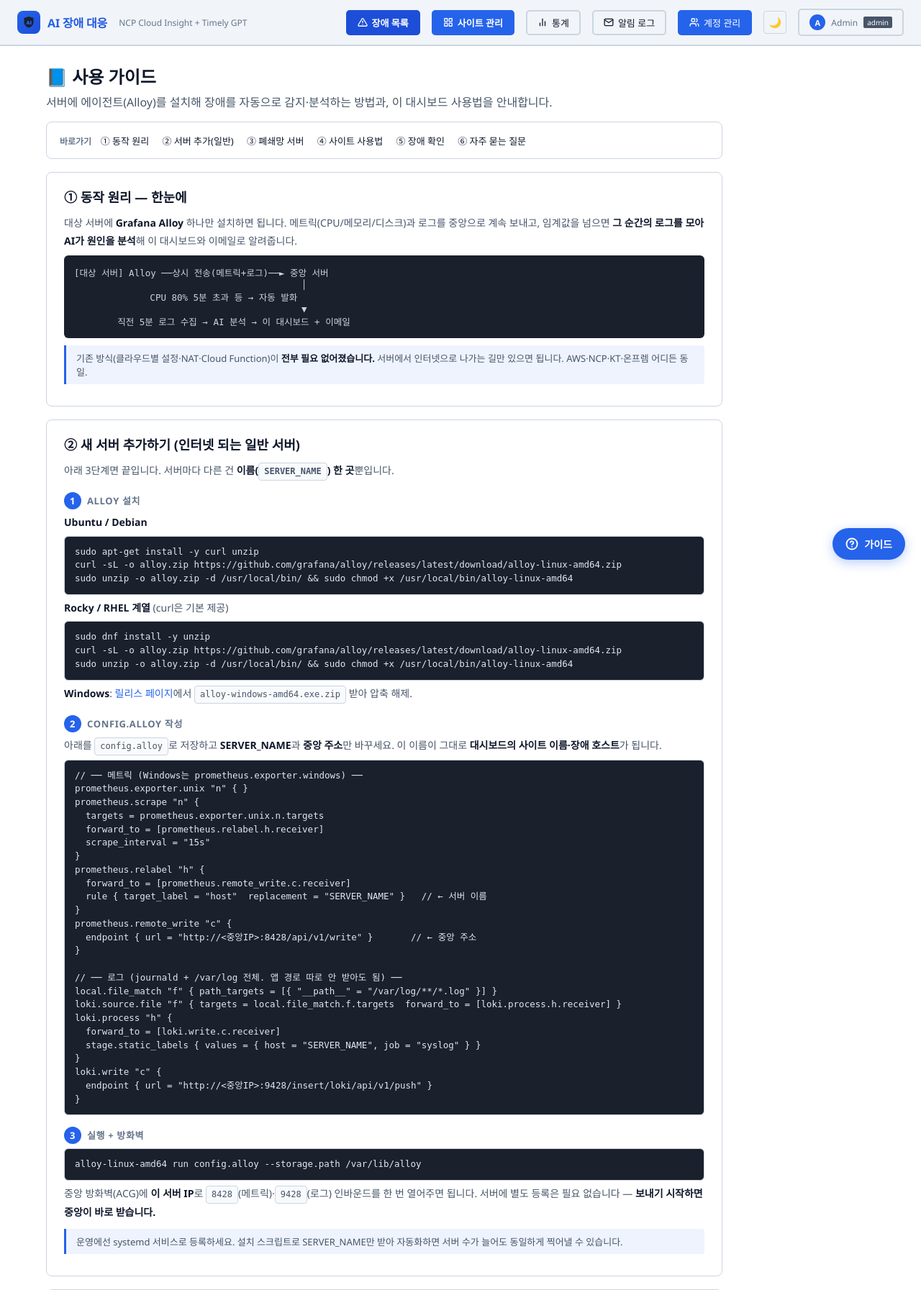
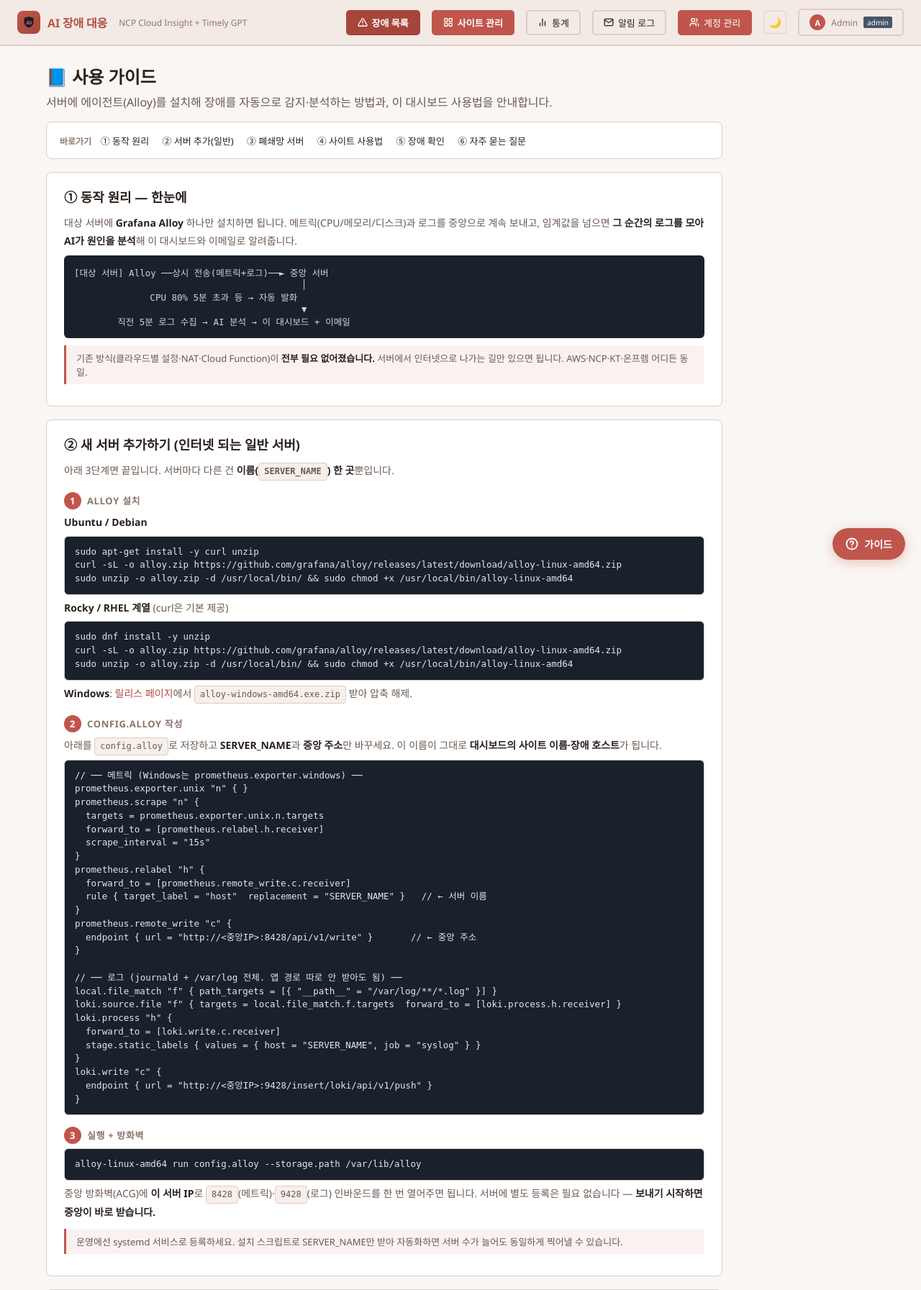
Before and after one commit to Soojong94/ai-incident-response, a FastAPI app: page /guide in a window 1280 px wide. Shown: the top 1793 px of the page at 72% size. Run offline with FastAPI, Linux system fonts and the light colour scheme; the visitor is signed in with stand-in values (Sample User, id 1).

Commit message:
Theme: switch to warm off-white + soft red (brick/coral) — easier on eyes
쨍한 흰색+파랑이 눈 피로 → 따뜻한 오프화이트(#faf6f3) 바탕 + 약간 붉은(코랄/벽돌 #c0564b) 강조.
base/login/guide/detail/index/site_detail/sites 전반 파랑→붉은 계열 치환. 다크도 웜톤.
(stats 차트·일부 admin 상태색은 후속)

Co-Authored-By: Claude Opus 4.8 (1M context) <noreply@anthropic.com>

```diff
--- a/src/ui/templates/base.html
+++ b/src/ui/templates/base.html
@@ -18,46 +18,46 @@
   </script>
   <style>
     /* ── Theme variables ────────────────────────────────────────────── */
-    /* 흰색 + 파랑 + 중립 회색만. 기본(:root) = 흰색 테마 */
+    /* 따뜻한 오프화이트 + 붉은(벽돌/코랄) 계열. 기본(:root) = 밝은 테마 */
     :root, [data-theme="light"] {
-      --bg:           #ffffff;
-      --nav-bg:       #f1f5f9;
+      --bg:           #faf6f3;
+      --nav-bg:       #f3eae5;
       --card-bg:      #ffffff;
-      --card-bg-alt:  #f8fafc;
-      --border:       #cbd5e1;
-      --border-soft:  #e2e8f0;
-      --text:         #0f172a;
-      --text-muted:   #475569;
-      --text-subtle:  #64748b;
-      --text-faint:   #94a3b8;
-      --link:         #2563eb;
+      --card-bg-alt:  #f7efea;
+      --border:       #ddcdc6;
+      --border-soft:  #ece1db;
+      --text:         #2b211d;
+      --text-muted:   #6b5950;
+      --text-subtle:  #8a766c;
+      --text-faint:   #b6a69c;
+      --link:         #b04a3f;
       --input-bg:     #ffffff;
-      --code-bg:      #eff6ff;
-      --row-hover:    #f1f5f9;
-      --primary:      #2563eb;
-      --primary-hover:#1d4ed8;
-      --danger:       #1d4ed8;
-      --accent:       #2563eb;
+      --code-bg:      #f3eae5;
+      --row-hover:    #f7efea;
+      --primary:      #c0564b;
+      --primary-hover:#a64539;
+      --danger:       #b03a2e;
+      --accent:       #c0564b;
     }
     [data-theme="dark"] {
-      --bg:           #0b1220;
-      --nav-bg:       #0f172a;
-      --card-bg:      #0f172a;
-      --card-bg-alt:  #0b1220;
-      --border:       #334155;
-      --border-soft:  #1e293b;
-      --text:         #e2e8f0;
-      --text-muted:   #94a3b8;
-      --text-subtle:  #64748b;
-      --text-faint:   #475569;
-      --link:         #60a5fa;
-      --input-bg:     #0b1220;
-      --code-bg:      #1e293b;
-      --row-hover:    #1e293b;
-      --primary:      #2563eb;
-      --primary-hover:#1d4ed8;
-      --danger:       #60a5fa;
-      --accent:       #60a5fa;
+      --bg:           #1c1715;
+      --nav-bg:       #241d1a;
+      --card-bg:      #241d1a;
+      --card-bg-alt:  #1c1715;
+      --border:       #4a3d38;
+      --border-soft:  #2e2521;
+      --text:         #f0e6e1;
+      --text-muted:   #c0aaa0;
+      --text-subtle:  #9a857b;
+      --text-faint:   #6b5950;
+      --link:         #e2897d;
+      --input-bg:     #1c1715;
+      --code-bg:      #2e2521;
+      --row-hover:    #2e2521;
+      --primary:      #c0564b;
+      --primary-hover:#a64539;
+      --danger:       #e2897d;
+      --accent:       #e2897d;
     }
 
     * { box-sizing: border-box; margin: 0; padding: 0; }
@@ -130,12 +130,12 @@
     }
     .nav-btn-primary  { background: var(--primary); color: white; border-color: var(--primary); }
     .nav-btn-primary:hover  { background: var(--primary-hover); border-color: var(--primary-hover); text-decoration: none; }
-    .nav-btn-accent   { background: #2563eb; color: #ffffff; border-color: #2563eb; font-weight: 600; }
-    .nav-btn-accent:hover { background: #1d4ed8; border-color: #1d4ed8; text-decoration: none; color: #fff; }
+    .nav-btn-accent   { background: #c0564b; color: #ffffff; border-color: #c0564b; font-weight: 600; }
+    .nav-btn-accent:hover { background: #a64539; border-color: #a64539; text-decoration: none; color: #fff; }
     .nav-btn-outline  { background: transparent; color: var(--text); border-color: var(--border); }
     .nav-btn-outline:hover { background: var(--row-hover); border-color: var(--primary); text-decoration: none; }
-    .nav-btn-danger   { background: #1d4ed8; color: white; border-color: #1d4ed8; font-weight: 600; }
-    .nav-btn-danger:hover { background: #1e40af; border-color: #1e40af; color: white; text-decoration: none; }
+    .nav-btn-danger   { background: #a64539; color: white; border-color: #a64539; font-weight: 600; }
+    .nav-btn-danger:hover { background: #8f3a30; border-color: #8f3a30; color: white; text-decoration: none; }
 
     .brand {
       display: inline-flex; align-items: center; gap: 10px;
@@ -145,13 +145,13 @@
     .brand .logo {
       display: inline-flex; align-items: center; justify-content: center;
       width: 32px; height: 32px; border-radius: 8px;
-      background: linear-gradient(135deg, #2563eb 0%, #1d4ed8 100%);
+      background: linear-gradient(135deg, #c0564b 0%, #a64539 100%);
       color: #1a202c;
     }
     [data-theme="dark"] .brand .logo { color: #1a1d2e; }
     .brand .title {
       font-size: 16px; font-weight: 700; letter-spacing: -0.01em;
-      background: linear-gradient(135deg, #2563eb 0%, #1d4ed8 100%);
+      background: linear-gradient(135deg, #c0564b 0%, #a64539 100%);
       -webkit-background-clip: text; background-clip: text; color: transparent;
     }
 
@@ -284,8 +284,8 @@
   {% if current_user %}
   <style>
     .help-fab { position: fixed; right: 22px; bottom: 22px; z-index: 900; display: flex; align-items: center; gap: 8px;
-      padding: 12px 18px; border-radius: 999px; background: #2563eb; color: #ffffff; font-weight: 800; font-size: 14px;
-      box-shadow: 0 4px 16px rgba(37,99,235,.32); text-decoration: none; transition: filter .12s, transform .12s; }
+      padding: 12px 18px; border-radius: 999px; background: #c0564b; color: #ffffff; font-weight: 800; font-size: 14px;
+      box-shadow: 0 4px 16px rgba(192,86,75,.32); text-decoration: none; transition: filter .12s, transform .12s; }
     .help-fab:hover { filter: brightness(1.08); transform: translateY(-1px); text-decoration: none; color: #ffffff; }
   </style>
   <a href="/guide" class="help-fab" title="에이전트 설치 & 사이트 사용 가이드">
--- a/src/ui/templates/detail.html
+++ b/src/ui/templates/detail.html
@@ -64,7 +64,7 @@ async function reanalyze(id) {
   <div style="display:grid; grid-template-columns:1fr 1fr; gap:16px; margin-bottom:16px;">
     <div>
       <h3>원인 분류</h3>
-      <p style="font-size:15px; color:#1d4ed8; font-weight:700;">{{ analysis.cause_category }}</p>
+      <p style="font-size:15px; color:#a64539; font-weight:700;">{{ analysis.cause_category }}</p>
     </div>
     <div>
       <h3>심각도</h3>
@@ -105,7 +105,7 @@ async function reanalyze(id) {
     <div style="display:flex; gap:8px; align-items:center;">
       <button id="fb-up" class="icon-btn{% if feedback and feedback.rating == 'up' %} active{% endif %}"
               onclick="setFeedback('up')"
-              style="{% if feedback and feedback.rating == 'up' %}background:#2563eb; color:#ffffff; border-color:#2563eb;{% endif %}">
+              style="{% if feedback and feedback.rating == 'up' %}background:#c0564b; color:#ffffff; border-color:#c0564b;{% endif %}">
         👍 정확함
       </button>
       <button id="fb-down" class="icon-btn{% if feedback and feedback.rating == 'down' %} active{% endif %}"
@@ -214,7 +214,7 @@ async function saveFeedbackComment() {
         <td style="font-size:13px;">{{ n.recipient_label }}</td>
         <td>
           {% if n.status == 'sent' %}
-            <span style="color:#2563eb; font-size:12px;">● sent</span>
+            <span style="color:#c0564b; font-size:12px;">● sent</span>
           {% else %}
             <span style="color:#64748b; font-size:12px;">● failed</span>
           {% endif %}
--- a/src/ui/templates/guide.html
+++ b/src/ui/templates/guide.html
@@ -12,9 +12,9 @@
   .g-card p, .g-card li { color: var(--text-muted); font-size: 14px; line-height: 1.75; }
   .g-card strong { color: var(--text); }
   .g-card pre { background: #1a202c; color: #e2e8f0; padding: 12px 14px; border-radius: 6px; overflow-x: auto; font-size: 12.5px; line-height: 1.5; margin: 6px 0; }
-  .g-step { display:inline-flex; background: #2563eb; color:#ffffff; font-weight:800; border-radius: 50%; width: 24px; height: 24px; align-items:center; justify-content:center; margin-right: 8px; font-size: 13px; }
+  .g-step { display:inline-flex; background: #c0564b; color:#ffffff; font-weight:800; border-radius: 50%; width: 24px; height: 24px; align-items:center; justify-content:center; margin-right: 8px; font-size: 13px; }
   .g-flow { background: #1a202c; color:#cbd5e0; padding: 14px; border-radius: 6px; font-family: monospace; font-size: 12.5px; white-space: pre; overflow-x:auto; margin: 8px 0; }
-  .g-note { border-left: 3px solid #2563eb; padding: 8px 14px; margin: 10px 0; color: var(--text-muted); font-size: 13px; background: rgba(37,99,235,.08); border-radius: 0 4px 4px 0; }
+  .g-note { border-left: 3px solid #c0564b; padding: 8px 14px; margin: 10px 0; color: var(--text-muted); font-size: 13px; background: rgba(192,86,75,.08); border-radius: 0 4px 4px 0; }
   .g-tag { display:inline-block; background: var(--card-bg-alt); border:1px solid var(--border); border-radius: 4px; padding: 1px 7px; font-size: 12px; color: var(--text-muted); font-family: monospace; }
 </style>
 
--- a/src/ui/templates/site_detail.html
+++ b/src/ui/templates/site_detail.html
@@ -36,7 +36,7 @@
     <div style="display:flex; align-items:center; gap:12px; margin-bottom:8px;">
       <h2 style="font-size:18px; color:var(--text); margin:0;">{{ site.name }}</h2>
       {% if site.enabled %}
-        <span style="font-size:11px; padding:2px 8px; background:#2563eb; color:#ffffff; border-radius:3px;">활성</span>
+        <span style="font-size:11px; padding:2px 8px; background:#c0564b; color:#ffffff; border-radius:3px;">활성</span>
       {% else %}
         <span style="font-size:11px; padding:2px 8px; background:#4a5568; color:#cbd5e0; border-radius:3px;">비활성</span>
       {% endif %}
@@ -237,7 +237,7 @@
   <div style="display:flex; flex-direction:column; gap:6px; margin-bottom:12px;">
     {% for n in notes %}
     <div style="display:flex; align-items:flex-start; gap:8px; padding:8px 10px; background:var(--card-bg-alt); border:1px solid {% if n.pinned %}var(--accent){% else %}var(--border){% endif %}; border-radius:6px;">
-      <span style="font-size:11px; padding:2px 6px; border-radius:3px; flex-shrink:0; {% if n.author == 'ai' %}background:#dbeafe; color:#1e40af;{% else %}background:#e2e8f0; color:#475569;{% endif %}">
+      <span style="font-size:11px; padding:2px 6px; border-radius:3px; flex-shrink:0; {% if n.author == 'ai' %}background:#f6e1dc; color:#8f3a30;{% else %}background:#e2e8f0; color:#475569;{% endif %}">
         {{ n.author }}{% if n.pinned %} ★{% endif %}
       </span>
       <span style="flex:1; font-size:13px; color:var(--text); word-break:break-word;">{{ n.content }}</span>
```
Also changed, not shown: other parts of src/ui/templates/base.html (+11 -11 lines), src/ui/templates/login.html (+12 -12 lines).
